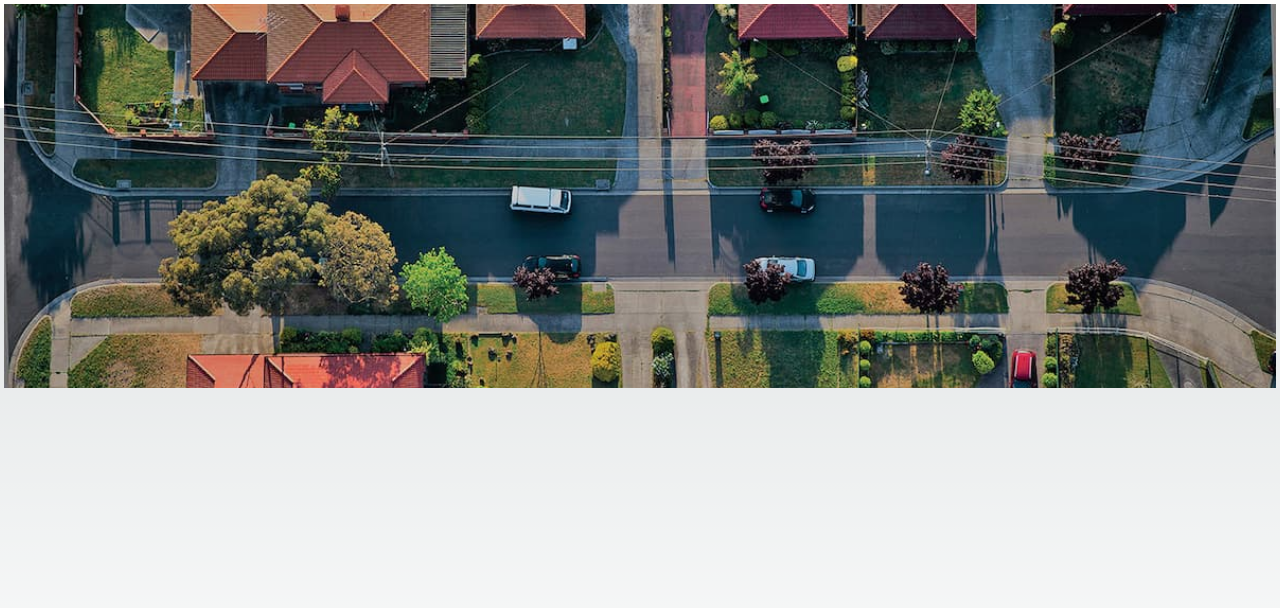
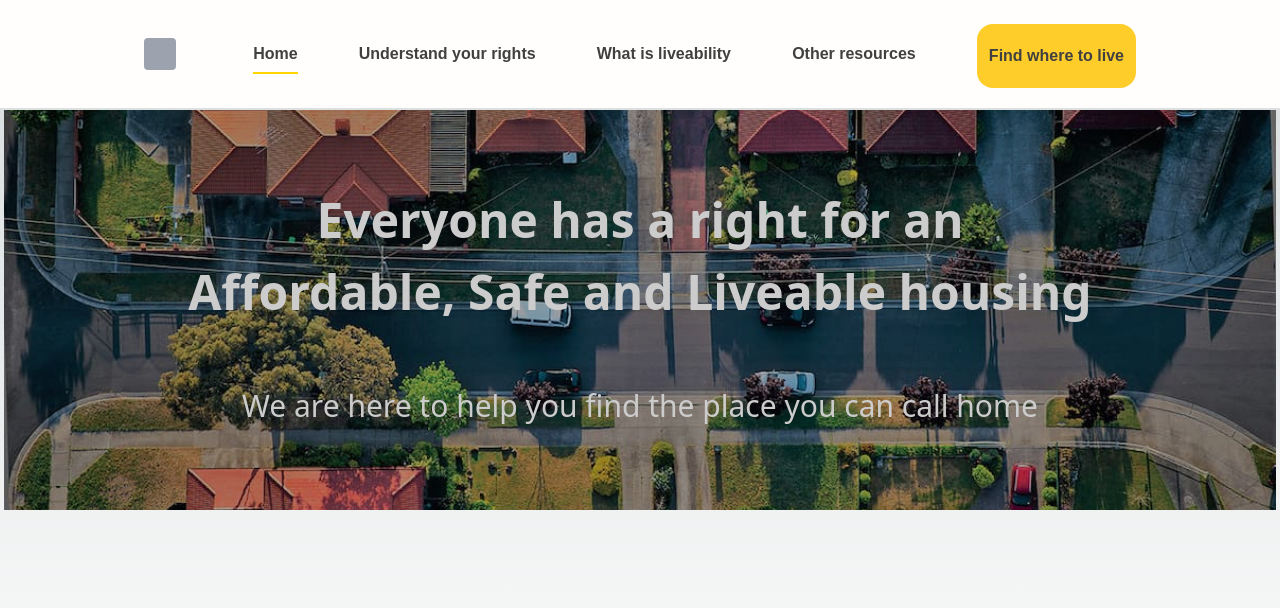
Before and after one commit to squeasyatwork/my-rental-compass, a Next.js app in the folder myrentalcompass/: page / in a window 1280 px wide. Shown: the top 608 px of the page. Built offline with nearby package versions, Linux system fonts and the light colour scheme.

Commit message:
add text in introduction zone

```diff
--- a/myrentalcompass/pages/index.js
+++ b/myrentalcompass/pages/index.js
@@ -12,13 +12,23 @@ export default function LandingPage() {
       <div className="font-inter flex flex-col m-1 h-screen">
         <Navbar activePage="Home" />
 
-        <div className="relative" style={{ height: "24rem" }}>
+        <div className="relative" style={{ height: "50vh", marginTop: "6.6rem", zIndex: "-1"}}>
           <div className=" absolute inset-0 bg-cover bg-center"
             style = {{
               backgroundImage: "url('/liveable-cities.jpeg')",
               backgroundSize: "cover",
+              filter: "brightness(0.8)",
+              //zIndex: "-1",
             }}
-          ></div>
+          >
+            <div className="absolute inset-0 flex flex-col items-center justify-center text-white">
+              <h1 className="text-5xl font-bold">Everyone has a right for an</h1>
+              <br></br>
+              <h1 className="text-5xl font-bold">Affordable, Safe and Liveable housing</h1>
+              <br></br><br></br><br></br>
+              <h2 className="text-3xl font-normal">We are here to help you find the place you can call home</h2>
+            </div>
+          </div>
         </div>
       </div>
     </>
```
